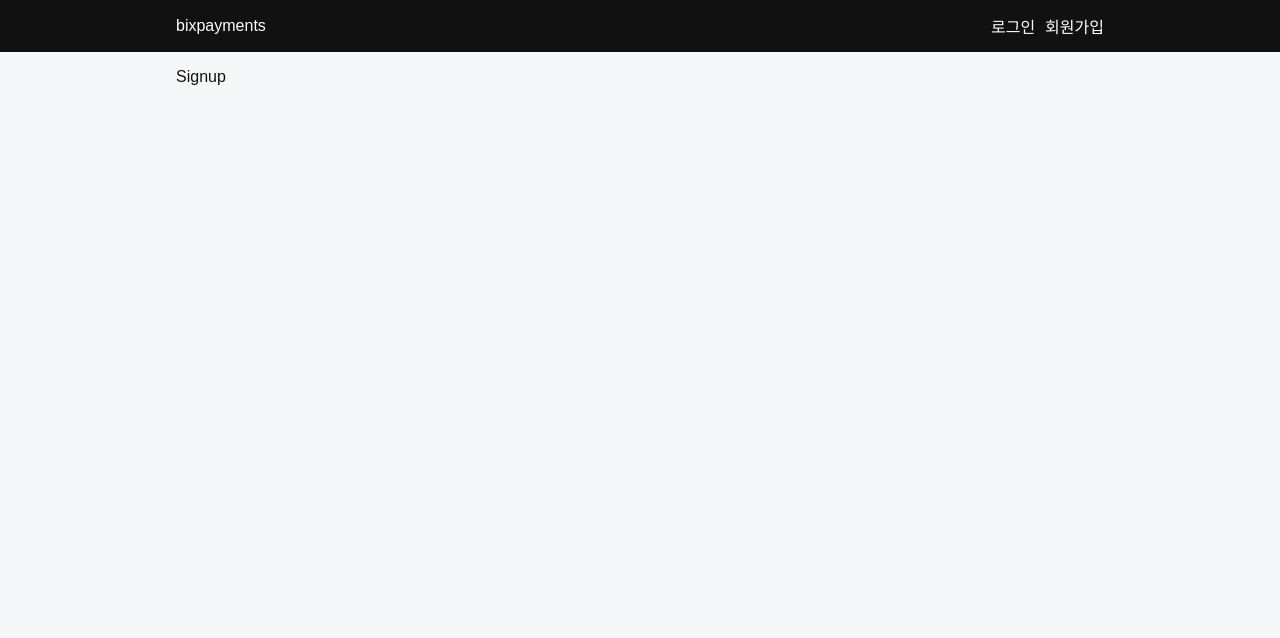
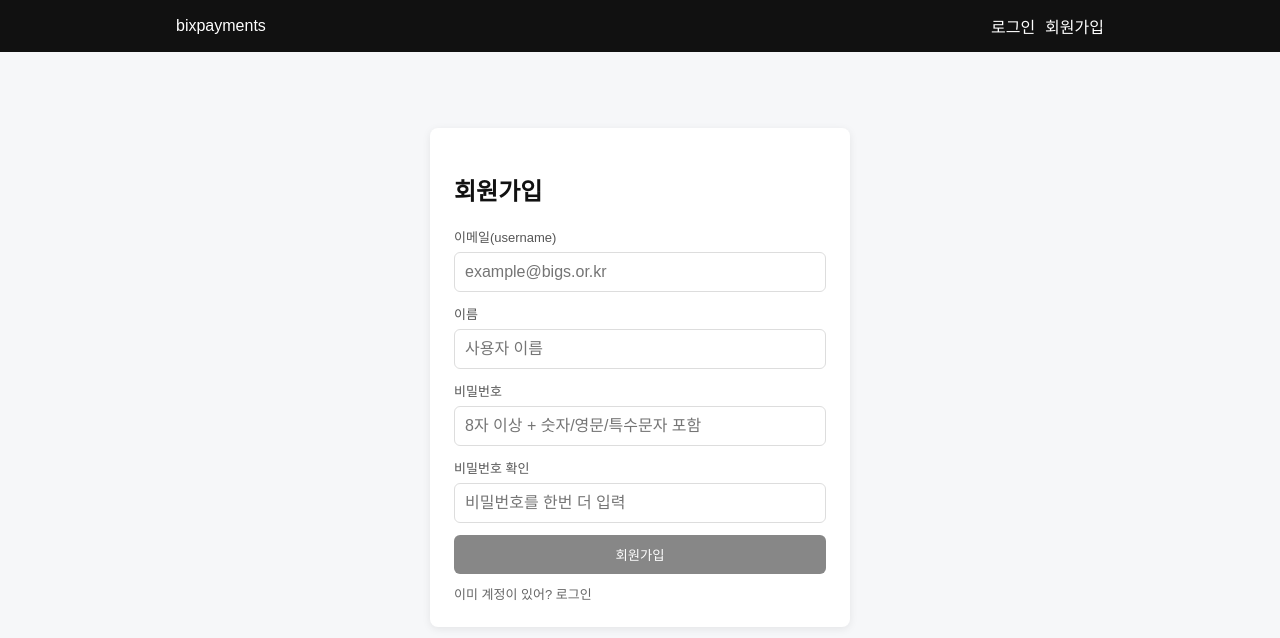
Before and after one commit to kangji1121/bixpayments, a React (Vite) app: page /signup in a window 1280 px wide. Shown: the top 638 px of the page. Built offline with nearby package versions, Linux system fonts and the light colour scheme.

Commit message:
feat: implement signup page

```diff
--- a/src/pages/Signup.jsx
+++ b/src/pages/Signup.jsx
@@ -1,7 +1,186 @@
-import React from "react";
+import { useState } from "react";
+import styled from "styled-components";
+import { useNavigate, Link } from "react-router-dom";
+import { signupApi } from "../api/auth";
 
-const Signup = () => {
-  return <div>Signup</div>;
-};
+const Wrap = styled.div`
+  max-width: 420px;
+  margin: 60px auto;
+  padding: 24px;
+  background: #fff;
+  border-radius: 8px;
+  box-shadow: 0 2px 8px rgb(0 0 0 / 0.08);
+`;
 
-export default Signup;
+const Field = styled.div`
+  margin-bottom: 12px;
+`;
+
+const Label = styled.div`
+  font-size: 13px;
+  color: #555;
+  margin-bottom: 6px;
+`;
+
+const Input = styled.input`
+  width: 100%;
+  padding: 10px;
+  border: 1px solid #ddd;
+  border-radius: 6px;
+`;
+
+const Button = styled.button`
+  width: 100%;
+  padding: 10px;
+  background: #111;
+  color: #fff;
+  border: none;
+  border-radius: 6px;
+
+  &:disabled {
+    opacity: 0.5;
+    cursor: not-allowed;
+  }
+`;
+
+const Helper = styled.div`
+  margin-top: 10px;
+  font-size: 13px;
+  color: #666;
+`;
+
+const ErrorText = styled.div`
+  margin-top: 8px;
+  font-size: 13px;
+  color: #d00;
+`;
+
+function isPasswordValid(pw) {
+  // 8자 이상 + 숫자 + 영문 + 특수문자(!%*#?&) 최소 1개 조합
+  return (
+    pw.length >= 8 &&
+    /[0-9]/.test(pw) &&
+    /[a-zA-Z]/.test(pw) &&
+    /[!%*#?&]/.test(pw)
+  );
+}
+
+export default function Signup() {
+  const navigate = useNavigate();
+
+  const [username, setUsername] = useState(""); // email
+  const [name, setName] = useState("");
+  const [password, setPassword] = useState("");
+  const [confirmPassword, setConfirmPassword] = useState("");
+  const [loading, setLoading] = useState(false);
+  const [errorMsg, setErrorMsg] = useState("");
+
+  const canSubmit =
+    username.trim().length > 0 &&
+    name.trim().length > 0 &&
+    isPasswordValid(password) &&
+    password === confirmPassword;
+
+  const onSubmit = async (e) => {
+    e.preventDefault();
+    setErrorMsg("");
+
+    if (!canSubmit) {
+      setErrorMsg("입력값을 다시 확인해주세요.");
+      return;
+    }
+
+    setLoading(true);
+    try {
+      await signupApi({ username, name, password, confirmPassword });
+      alert("회원가입 성공! 로그인 해주세요.");
+      navigate("/login");
+    } catch (err) {
+      console.error(
+        "signup error:",
+        err?.response?.status,
+        err?.response?.data
+      );
+
+      const data = err?.response?.data;
+
+      let msg = "회원가입 실패";
+
+      if (typeof data === "string") {
+        msg = data;
+      } else if (Array.isArray(data)) {
+        msg = data.join("\n");
+      } else if (data && typeof data === "object") {
+        // { field: ["message"] } 형태 처리
+        const values = Object.values(data);
+        if (values.every((v) => Array.isArray(v))) {
+          msg = values.flat().join("\n");
+        } else if (data.message) {
+          msg = data.message;
+        } else if (data.error) {
+          msg = data.error;
+        }
+      }
+
+      setErrorMsg(msg);
+    } finally {
+      setLoading(false);
+    }
+  };
+
+  return (
+    <Wrap>
+      <h2>회원가입</h2>
+
+      <form onSubmit={onSubmit}>
+        <Field>
+          <Label>이메일(username)</Label>
+          <Input
+            value={username}
+            onChange={(e) => setUsername(e.target.value)}
+            placeholder="example@bigs.or.kr"
+          />
+        </Field>
+
+        <Field>
+          <Label>이름</Label>
+          <Input
+            value={name}
+            onChange={(e) => setName(e.target.value)}
+            placeholder="사용자 이름"
+          />
+        </Field>
+
+        <Field>
+          <Label>비밀번호</Label>
+          <Input
+            type="password"
+            value={password}
+            onChange={(e) => setPassword(e.target.value)}
+            placeholder="8자 이상 + 숫자/영문/특수문자 포함"
+          />
+        </Field>
+
+        <Field>
+          <Label>비밀번호 확인</Label>
+          <Input
+            type="password"
+            value={confirmPassword}
+            onChange={(e) => setConfirmPassword(e.target.value)}
+            placeholder="비밀번호를 한번 더 입력"
+          />
+        </Field>
+
+        <Button disabled={!canSubmit || loading}>
+          {loading ? "가입 중..." : "회원가입"}
+        </Button>
+
+        {errorMsg && <ErrorText>{errorMsg}</ErrorText>}
+
+        <Helper>
+          이미 계정이 있어? <Link to="/login">로그인</Link>
+        </Helper>
+      </form>
+    </Wrap>
+  );
+}
```
